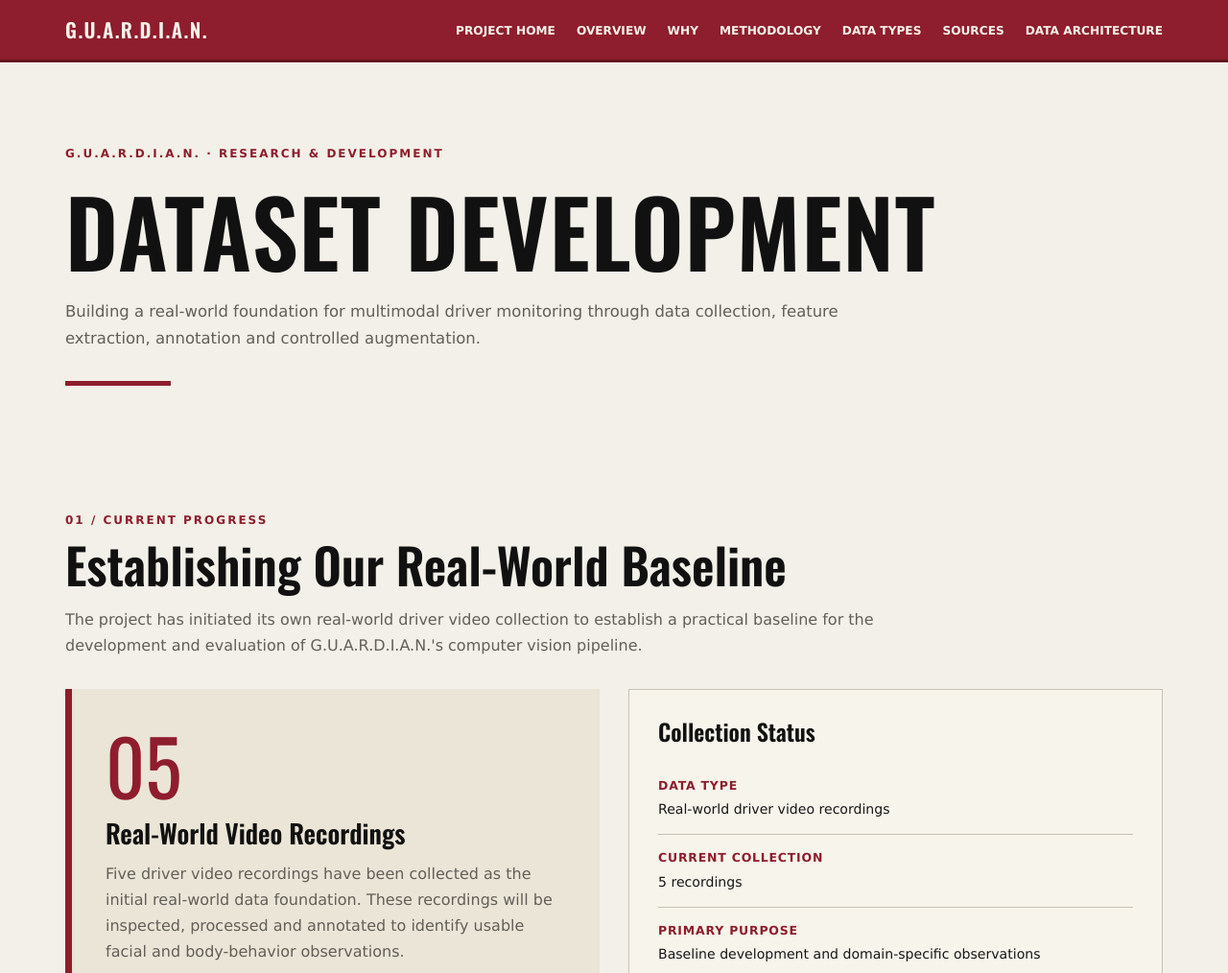
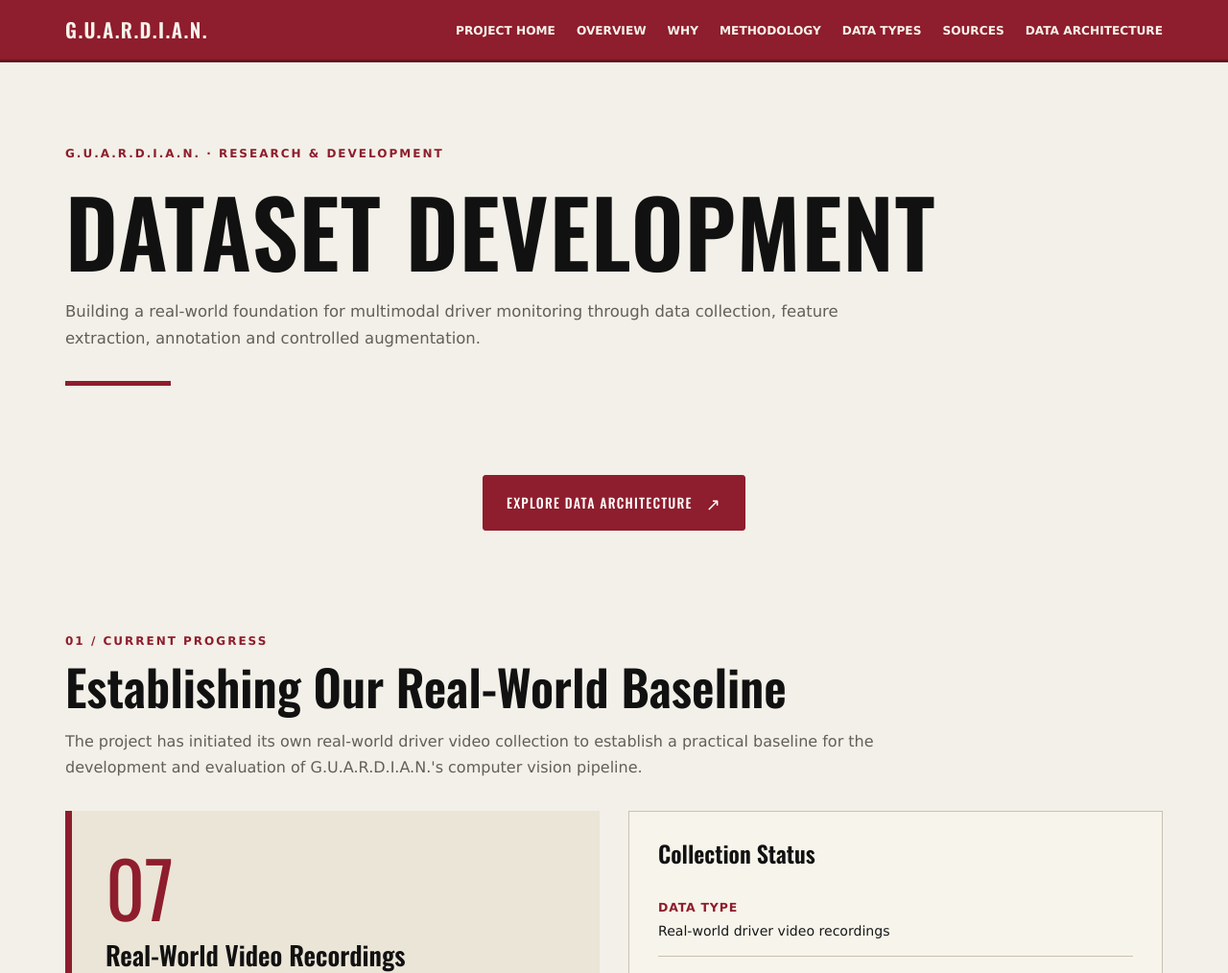
Before and after one commit to Muhtadina/G.U.A.R.D.I.A.N., a plain HTML site: page Dataset/dataset.html in a window 1280 px wide. Shown: the top 1014 px of the page at 96% size. Drawn offline with nearby package versions, Linux system fonts and the light colour scheme.

Commit message:
Presentation [5]

```diff
--- a/Dataset/dataset.html
+++ b/Dataset/dataset.html
@@ -211,6 +211,50 @@ h1, h2, h3, h4 {
 .fact span {
   font-size: .88rem;
   color: var(--ink);
+}
+
+  /*Button for Dataset*/
+  .dataset-action {
+    display: flex;
+    justify-content: center;
+    margin: 28px 0 40px;
+}
+
+.dataset-btn {
+    display: inline-flex;
+    align-items: center;
+    gap: 14px;
+    padding: 13px 24px;
+
+    background: #8e1d2d;
+    color: #fff;
+    border: 1px solid #8e1d2d;
+    border-radius: 3px;
+
+    font-family: 'Oswald', sans-serif;
+    font-size: 14px;
+    font-weight: 500;
+    letter-spacing: 1.2px;
+    text-transform: uppercase;
+    text-decoration: none;
+
+    transition: all 0.25s ease;
+}
+
+.dataset-btn:hover {
+    background: transparent;
+    color: #8e1d2d;
+    transform: translateY(-3px);
+    box-shadow: 0 5px 15px rgba(142, 29, 45, 0.15);
+}
+
+.btn-arrow {
+    font-size: 18px;
+    transition: transform 0.25s ease;
+}
+
+.dataset-btn:hover .btn-arrow {
+    transform: translate(3px, -3px);
 }
 
 /* Why */
@@ -579,6 +623,12 @@ footer {
   </p>
   <div class="hero-rule"></div>
 </header>
+  <div class="dataset-action">
+    <a href="https://drive.google.com/drive/folders/1cJMvLAyh3kEzzbAzL_HoMNO9RmzbEqsa?usp=sharing" target="_blank" rel="noopener noreferrer" class="dataset-btn">
+        Explore Data Architecture
+        <span class="btn-arrow">↗</span>
+    </a>
+</div>
 
 <!-- 01 OVERVIEW -->
 
@@ -598,7 +648,7 @@ footer {
   <div class="baseline">
 
     <div class="baseline-main">
-      <div class="baseline-number">05</div>
+      <div class="baseline-number">07</div>
       <h3>Real-World Video Recordings</h3>
       <p>
         Five driver video recordings have been collected as
```
